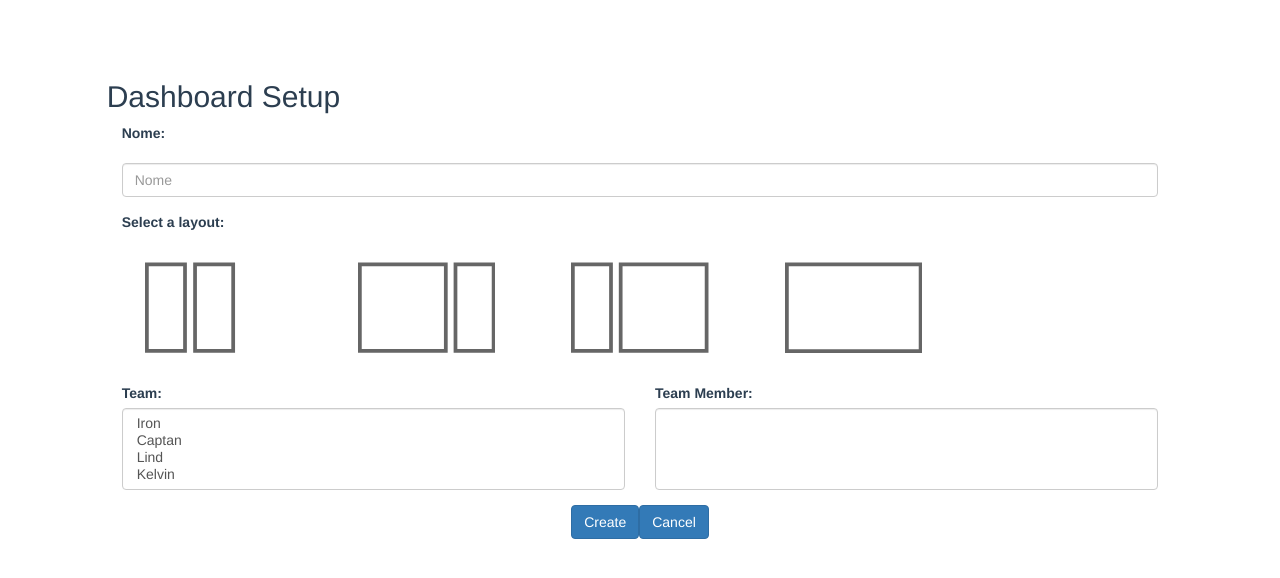
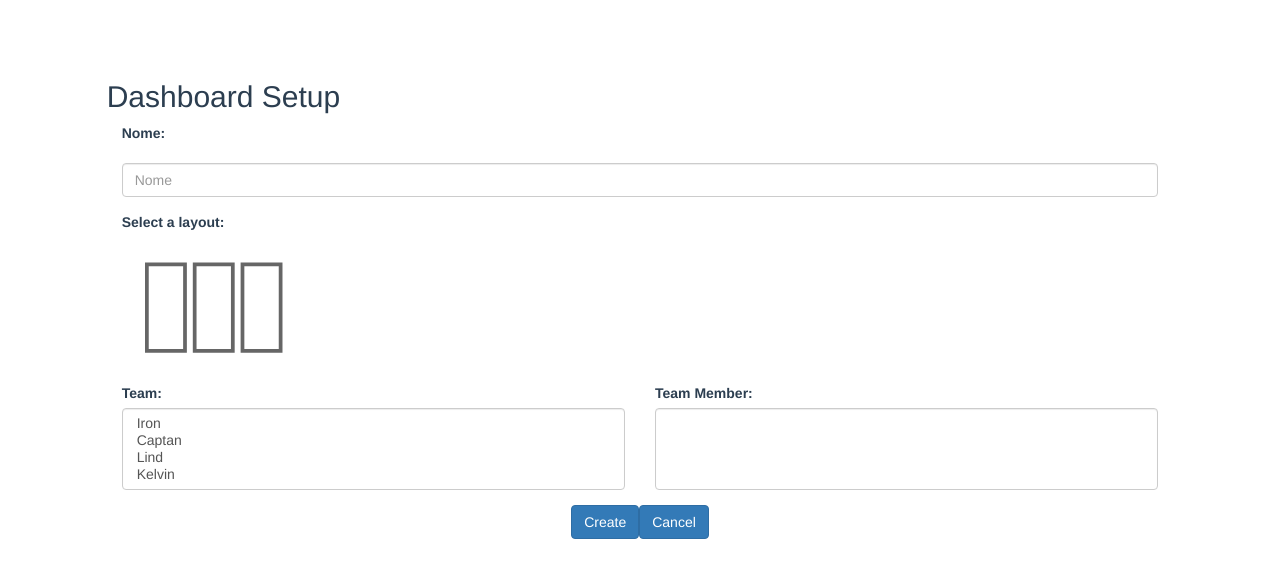
Before and after one commit to jacianabarbosa/protoDashboard, a Vue app in the folder protoDashboard/: page / in a window 1280 px wide. Shown: the top 578 px of the page. Built offline with nearby package versions, Linux system fonts and the light colour scheme.

Commit message:
Terminar a troca de dados entre os componentes.

```diff
--- a/protoDashboard/src/App.vue
+++ b/protoDashboard/src/App.vue
@@ -1,6 +1,6 @@
 <template>
   <div id="app">
-    <appDashboardSetup></appDashboardSetup>
+    <appDashboardSetup :selectedLayout="selectedLayout"></appDashboardSetup>
   </div>
 </template>
 
@@ -8,10 +8,20 @@
   import DashboardSetup from './components/dashboardSetup.vue';
   export default {
     name: 'app',
+    data() {
+      return {
+        selectedLayout: ''
+      }
+    },
     components: {
       appDashboardSetup: DashboardSetup
+    },
+    computed: {
+      getSelectedLayout(layout) {
+        this.selectedLayout = layout;
+      }
+    }
   }
-}
 </script>
 
 <style>
--- a/protoDashboard/src/components/dashboardSetup.vue
+++ b/protoDashboard/src/components/dashboardSetup.vue
@@ -1,5 +1,4 @@
 <template>
-    <form>
         <div class="container-fluid">
             <div class="row">
                 <h2 class="text-left col-xs-offset-1 col-sm-offset-1 col-md-offset-1 col-lg-offset-1">Dashboard Setup</h2>
@@ -27,72 +26,82 @@
                 </div>
             </div>
             <div class="row">
-                <div :class="bClass.noneClass"></div>
-                <!-- <div :class="bClass.svgClass">
-                    <span>
-                        <svg xmlns="http://www.w3.org/2000/svg" version="1.1" :width="svg.width" :height="svg.height" :style="svg.style">
-                            <g id="Document" fill="none" stroke="black" font-family="Times New Roman" font-size="16" transform="scale(1 -1)">
-                                <g id="Spread" transform="translate(0 -105.975)">
-                                    <path :d="svg.d" fill-rule="evenodd" stroke="none" stroke-width="0.5" :fill="svg.fill" marker-start="none" marker-end="none" stroke-miterlimit="79.8403193612775"/>
-                                </g>
-                            </g>
-                        </svg>
-                    </span>
-                </div> -->
+                <div :class="bClass.noneClass">
+                </div>
                 <div :class="bClass.svgClass">
-                    <span>
-                        <svg xmlns="http://www.w3.org/2000/svg" version="1.1" stroke-width="0.50099999" stroke-linejoin="bevel" overflow="visible" fill-rule="evenodd" width="161.55pt" height="106pt" viewBox="0 0 161.55 106">
-                            <!-- <g style="overflow:visible;fill-rule:evenodd;stroke-width:0.50099999;stroke-linejoin:bevel" id="g3686" transform="matrix(1.5389468,0,0,1.0018827,27.390897,0.20331935)"> -->
-                                <g font-size="16px" font-family="Times New Roman" fill="none" stroke="#000000" transform="scale(1 -1)" id="Document-4">
-                                <!-- transform="matrix(0.99223123,0,0,-0.99808441,-17.813751,-0.1886765)" -->
-                                    <g transform="translate(0,-105.975)">
-                                        <g style="fill-rule:evenodd;stroke:none;stroke-width:0.5;stroke-miterlimit:79.84031677" stroke-miterlimit="79.8403193612775"
-                                            id="Group">
-                                            <path :fill="svgFill" style="marker-start:none;marker-end:none" inkscape:connector-curvature="0" id="path4501" d="M 0.017,-0.011 V 105.986 H 49.209 V -0.011 Z M 44.823,4.375 V 101.6 H 4.403 V 4.375 Z m 11.793,-4.386 v 105.997 h 49.193 V -0.011 Z m 44.807,4.386 V 101.6 H 61.002 V 4.375 Z"/>
+                    <span v-on:click="changeColor(0)">
+                        <!-- Azul -->
+                        <div v-show="listSvg[0]">
+                            <svg xmlns:dc="http://purl.org/dc/elements/1.1/" xmlns:cc="http://creativecommons.org/ns#" xmlns:rdf="http://www.w3.org/1999/02/22-rdf-syntax-ns#"
+                                xmlns:svg="http://www.w3.org/2000/svg" xmlns="http://www.w3.org/2000/svg" xmlns:sodipodi="http://sodipodi.sourceforge.net/DTD/sodipodi-0.dtd"
+                                xmlns:inkscape="http://www.inkscape.org/namespaces/inkscape" version="1.1" overflow="visible" width="161.55pt" height="106pt"
+                                viewBox="0 0 161.55 106" id="svg6176" sodipodi:docname="3-col.svg" style="display:inline;overflow:visible;fill-rule:evenodd;stroke-width:0.50099999;stroke-linejoin:bevel"
+                                >
+                                <metadata id="metadata6180">
+                                    <rdf:RDF>
+                                        <cc:Work rdf:about="">
+                                            <dc:format>image/svg+xml</dc:format>
+                                            <dc:type rdf:resource="http://purl.org/dc/dcmitype/StillImage" />
+                                            <dc:title></dc:title>
+                                        </cc:Work>
+                                    </rdf:RDF>
+                                </metadata>
+                                <sodipodi:namedview pagecolor="#ffffff" bordercolor="#0460ad" borderopacity="1" objecttolerance="10" gridtolerance="10" guidetolerance="10"
+                                    inkscape:pageopacity="0" inkscape:pageshadow="2" inkscape:window-width="1366" inkscape:window-height="745" id="namedview6178"
+                                    showgrid="false" fit-margin-top="0" fit-margin-left="0" fit-margin-right="0" fit-margin-bottom="0" inkscape:zoom="1.6702053"
+                                    inkscape:cx="75.967375" inkscape:cy="70.649999" inkscape:window-x="-8" inkscape:window-y="-8" inkscape:window-maximized="1"
+                                    inkscape:current-layer="svg6176" />
+                                <defs id="defs6165" />
+                                <g id="Document" font-size="16" transform="matrix(1,0,0,-1,0,0.012)" style="font-size:16px;font-family:'Times New Roman';fill:none;stroke:#000000">
+                                    <g id="Spread" transform="translate(0,-105.975)">
+                                        <g id="Layer 1">
+                                            <path d="M 0,-0.01 V 105.987 H 49.193 V -0.01 Z m 44.807,4.386 v 97.225 H 4.386 V 4.376 Z" stroke-miterlimit="79.8403193612775"
+                                                id="path6167" inkscape:connector-curvature="0"  style="fill:#0460ad;fill-rule:evenodd;stroke:none;stroke-width:0.5;stroke-miterlimit:79.84031677;marker-start:none;marker-end:none"
+                                            />
+                                            <path d="m 56.179,-0.01 v 105.997 h 49.192 V -0.01 Z m 44.806,4.386 v 97.225 H 60.565 V 4.376 Z" stroke-miterlimit="79.8403193612775"
+                                                id="path6169" inkscape:connector-curvature="0" style="fill:#0460ad;fill-rule:evenodd;stroke:none;stroke-width:0.5;stroke-miterlimit:79.84031677;marker-start:none;marker-end:none"
+                                            />
+                                            <path d="M 112.357,-0.013 V 105.984 H 161.55 V -0.013 Z m 44.807,4.386 v 97.225 H 116.743 V 4.373 Z" stroke-miterlimit="79.8403193612775"
+                                                id="path6171" inkscape:connector-curvature="0" style="fill:#0460ad;fill-rule:evenodd;stroke:none;stroke-width:0.5;stroke-miterlimit:79.84031677;marker-start:none;marker-end:none"
+                                            />
                                         </g>
                                     </g>
                                 </g>
-                            <!-- </g> -->
-                        </svg>
-                    </span>
-                </div>
-                <div :class="bClass.svgClass">
-                    <span>
-                        <svg stroke-width="0.501" stroke-linejoin="bevel" fill-rule="evenodd" xmlns:xlink="http://www.w3.org/1999/xlink" xmlns="http://www.w3.org/2000/svg" version="1.1" overflow="visible" width="161.55pt" height="105.975pt" viewBox="0 0 161.55 105.975">
-                            <g id="Document" fill="none" stroke="black" font-family="Times New Roman" font-size="16" transform="scale(1 -1)">
-                                <g id="Spread" transform="translate(0 -105.975)">
+                            </svg>
+                        </div>
+                        <!-- Cinza -->
+                        <svg v-show="!listSvg[0]" xmlns:dc="http://purl.org/dc/elements/1.1/" xmlns:cc="http://creativecommons.org/ns#" xmlns:rdf="http://www.w3.org/1999/02/22-rdf-syntax-ns#"
+                            xmlns:svg="http://www.w3.org/2000/svg" xmlns="http://www.w3.org/2000/svg" xmlns:sodipodi="http://sodipodi.sourceforge.net/DTD/sodipodi-0.dtd"
+                            xmlns:inkscape="http://www.inkscape.org/namespaces/inkscape" version="1.1" overflow="visible" width="161.55pt" height="106pt"
+                            viewBox="0 0 161.55 106" id="svg6176" sodipodi:docname="3-col.svg" style="display:inline;overflow:visible;fill-rule:evenodd;stroke-width:0.50099999;stroke-linejoin:bevel"
+                            >
+                            <metadata id="metadata6180">
+                                <rdf:RDF>
+                                    <cc:Work rdf:about="">
+                                        <dc:format>image/svg+xml</dc:format>
+                                        <dc:type rdf:resource="http://purl.org/dc/dcmitype/StillImage" />
+                                        <dc:title></dc:title>
+                                    </cc:Work>
+                                </rdf:RDF>
+                            </metadata>
+                            <sodipodi:namedview pagecolor="#ffffff" bordercolor="#666666" borderopacity="1" objecttolerance="10" gridtolerance="10" guidetolerance="10"
+                                inkscape:pageopacity="0" inkscape:pageshadow="2" inkscape:window-width="1366" inkscape:window-height="745" id="namedview6178"
+                                showgrid="false" fit-margin-top="0" fit-margin-left="0" fit-margin-right="0" fit-margin-bottom="0" inkscape:zoom="1.6702053"
+                                inkscape:cx="75.967375" inkscape:cy="70.649999" inkscape:window-x="-8" inkscape:window-y="-8" inkscape:window-maximized="1"
+                                inkscape:current-layer="svg6176" />
+                            <defs id="defs6165" />
+                            <g id="Document" font-size="16" transform="matrix(1,0,0,-1,0,0.012)" style="font-size:16px;font-family:'Times New Roman';fill:none;stroke:#000000">
+                                <g id="Spread" transform="translate(0,-105.975)">
                                     <g id="Layer 1">
-                                        <g id="Group" fill-rule="evenodd" stroke="none" stroke-width="0.5" :fill="svgFill" stroke-miterlimit="79.8403193612775">
-                                            <path d="M 0.001,-0.01 L 0.001,105.987 L 105.369,105.987 L 105.369,-0.01 L 0.001,-0.01 Z M 100.983,4.376 L 100.983,101.601 L 4.387,101.601 L 4.387,4.376 L 100.983,4.376 Z M 112.358,-0.013 L 112.358,105.984 L 161.55,105.984 L 161.55,-0.013 L 112.358,-0.013 Z M 157.164,4.373 L 157.164,101.598 L 116.744,101.598 L 116.744,4.373 L 157.164,4.373 Z" marker-start="none" marker-end="none"/>
-                                        </g>
-                                    </g>
-                                </g>
-                            </g>
-                        </svg>
-                    </span>
-                </div>
-                <div :class="bClass.svgClass">
-                    <span>
-                        <svg stroke-width="0.501" stroke-linejoin="bevel" fill-rule="evenodd" xmlns:xlink="http://www.w3.org/1999/xlink" xmlns="http://www.w3.org/2000/svg" version="1.1" overflow="visible" width="161.55pt" height="105.975pt" viewBox="0 0 161.55 105.975">
-                            <g id="Document" fill="none" stroke="black" font-family="Times New Roman" font-size="16" transform="scale(1 -1)">
-                                <g id="Spread" transform="translate(0 -105.975)">
-                                    <g id="Layer 1">
-                                        <g id="Group" fill-rule="evenodd" stroke="none" stroke-width="0.5" :fill="svgFill" stroke-miterlimit="79.8403193612775">
-                                            <path d="M 56.182,-0.01 L 56.182,105.987 L 161.55,105.987 L 161.55,-0.01 L 56.182,-0.01 Z M 157.164,4.376 L 157.164,101.601 L 60.568,101.601 L 60.568,4.376 L 157.164,4.376 Z M 0,-0.013 L 0,105.984 L 49.193,105.984 L 49.193,-0.013 L 0,-0.013 Z M 44.807,4.373 L 44.807,101.598 L 4.386,101.598 L 4.386,4.373 L 44.807,4.373 Z" marker-start="none" marker-end="none"/>
-                                        </g>
-                                    </g>
-                                </g>
-                            </g>
-                        </svg>
-                    </span>
-                </div>
-                <div :class="bClass.svgClass">
-                    <span>
-                        <svg stroke-width="0.501" stroke-linejoin="bevel" fill-rule="evenodd" xmlns:xlink="http://www.w3.org/1999/xlink" xmlns="http://www.w3.org/2000/svg" version="1.1" overflow="visible" width="161.1pt" height="105.975pt" viewBox="0 0 161.1 105.975">
-                            <g id="Document" fill="none" stroke="black" font-family="Times New Roman" font-size="16" transform="scale(1 -1)">
-                                <g id="Spread" transform="translate(0 -105.975)">
-                                    <g id="Layer 1">
-                                        <path d="M 0.012,-0.011 L 0.012,105.986 L 161.088,105.986 L 161.088,-0.011 L 0.012,-0.011 Z M 156.702,4.375 L 156.702,101.6 L 4.398,101.6 L 4.398,4.375 L 156.702,4.375 Z" stroke-width="0.5" stroke="none" :fill="svgFill" fill-rule="evenodd" marker-start="none" marker-end="none" stroke-miterlimit="79.8403193612775"/>
+                                        <path d="M 0,-0.01 V 105.987 H 49.193 V -0.01 Z m 44.807,4.386 v 97.225 H 4.386 V 4.376 Z" stroke-miterlimit="79.8403193612775"
+                                            id="path6167" inkscape:connector-curvature="0"  style="fill:#666666;fill-rule:evenodd;stroke:none;stroke-width:0.5;stroke-miterlimit:79.84031677;marker-start:none;marker-end:none"
+                                        />
+                                        <path d="m 56.179,-0.01 v 105.997 h 49.192 V -0.01 Z m 44.806,4.386 v 97.225 H 60.565 V 4.376 Z" stroke-miterlimit="79.8403193612775"
+                                            id="path6169" inkscape:connector-curvature="0" style="fill:#666666;fill-rule:evenodd;stroke:none;stroke-width:0.5;stroke-miterlimit:79.84031677;marker-start:none;marker-end:none"
+                                        />
+                                        <path d="M 112.357,-0.013 V 105.984 H 161.55 V -0.013 Z m 44.807,4.386 v 97.225 H 116.743 V 4.373 Z" stroke-miterlimit="79.8403193612775"
+                                            id="path6171" inkscape:connector-curvature="0" style="fill:#666666;fill-rule:evenodd;stroke:none;stroke-width:0.5;stroke-miterlimit:79.84031677;marker-start:none;marker-end:none"
+                                        />
                                     </g>
                                 </g>
                             </g>
@@ -136,11 +145,11 @@
                 </div>
             </div>
         </div>
-    </form>
 </template>
 
 <script>
 export default {
+    props: ['selectedLayout'],
     data() {
         return {
             bClass: {
@@ -152,29 +161,20 @@ export default {
             teamMembers: [],
             nameDashboard: '',
             svgFill: '#666666',
-            listSvg: [
-                {
-                    d: 'M 0,-0.01 L 0,105.987 L 49.193,105.987 L 49.193,-0.01 L 0,-0.01 Z M 44.807,4.376 L 44.807,101.601 L 4.386,101.601 L 4.386,4.376 L 44.807,4.376 Z M 56.179,-0.01 L 56.179,105.987 L 105.371,105.987 L 105.371,-0.01 L 56.179,-0.01 Z M 100.985,4.376 L 100.985,101.601 L 60.565,101.601 L 60.565,4.376 L 100.985,4.376 Z M 112.357,-0.013 L 112.357,105.984 L 161.55,105.984 L 161.55,-0.013 L 112.357,-0.013 Z M 157.164,4.373 L 157.164,101.598 L 116.743,101.598 L 116.743,4.373 L 157.164,4.373 Z',
-                    titulo: '3-col',
-                    fill: '#666666',
-                    overflow: "visible",
-                    width: "161.55pt",
-                    height: "105.975pt",
-                    style: "stroke-width:0.501;stroke-linejoin:bevel;overflow:visible;fill-rule:evenodd;viewBox:0 0 161.55 105.975"
-                },{
-                    titulo: '2-col',
-                    fill: '#666666'
-                },{
-                    titulo: '2-col 1-big 1-small',
-                    fill: '#666666'
-                },{
-                    titulo: '2-col 1-small 1-big',
-                    fill: '#666666'
-                },{
-                    titulo: '1-col',
-                    fill: '#666666'
-                },
-            ]
+            listSvg: [false, false, false, false, false],
+        }
+    },
+    methods: {
+        changeColor(pos) {
+            console.log(this.listSvg[pos]);
+             this.listSvg[pos] = !this.listSvg[pos];
+        }
+    },
+    watch: {
+        selectedLayout: () => {
+            this.listSvg = [false, false, false, false, false];
+            if (selectedLayout != '')
+                this.listSvg[selectedLayout] = true;
         }
     }
 
@@ -187,7 +187,14 @@ svg {
     /* margin-left: 20%;
     margin-right: 20%; */
 }
-label {
-    text-align: left;
+
+#path6167{
+    fill: #666666;
+    fill-rule:evenodd;
+    stroke:none;
+    stroke-width:0.5;
+    stroke-miterlimit:79.84031677;
+    marker-start:none;
+    marker-end:none
 }
 </style>
```
